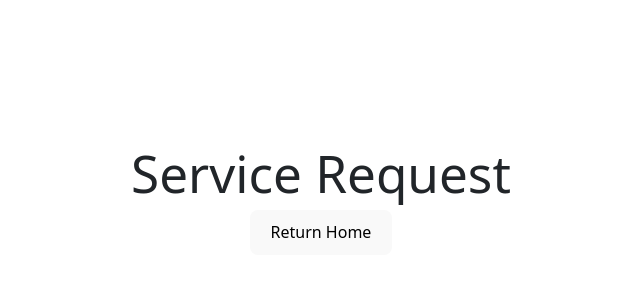
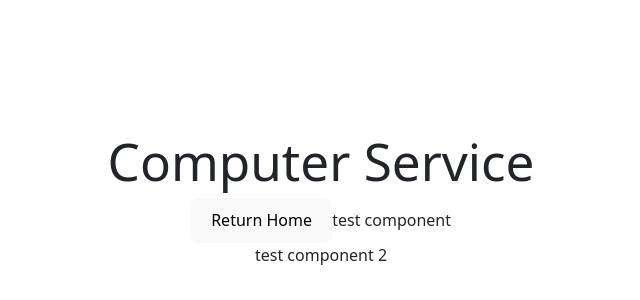
Before and after one commit to Landaman/softeng-framework-mqp, a React (Vite) app in the folder apps/frontend/: page /ServiceRequest in a window 1280 px wide. Shown: the part 200-500 px from the top of the page, without its empty margins (319-959 px from the left). Built offline with nearby package versions, Linux system fonts and the light colour scheme; the HTML template or start-up script is replaced by a standard one.

Commit message:
test changes

```diff
--- a/apps/frontend/src/ServiceRequest.tsx
+++ b/apps/frontend/src/ServiceRequest.tsx
@@ -1,9 +1,16 @@
 function ServiceRequest() {
     return <>
-        <h1>Service Request</h1>
+        <h1>Computer Service</h1>
         <a href={`/`}>
             <button className={"button"}>Return Home</button>
         </a>
+        <text>
+            test component
+            <div>
+                test component 2
+            </div>
+        </text>
+
     </>;
 }
 
--- a/apps/frontend/src/index.css
+++ b/apps/frontend/src/index.css
@@ -43,7 +43,7 @@ button {
   font-size: 1em;
   font-weight: 500;
   font-family: inherit;
-  background-color: #1a1a1a;
+  background-color: #004D97;
   cursor: pointer;
   transition: border-color 0.25s;
 }
```
